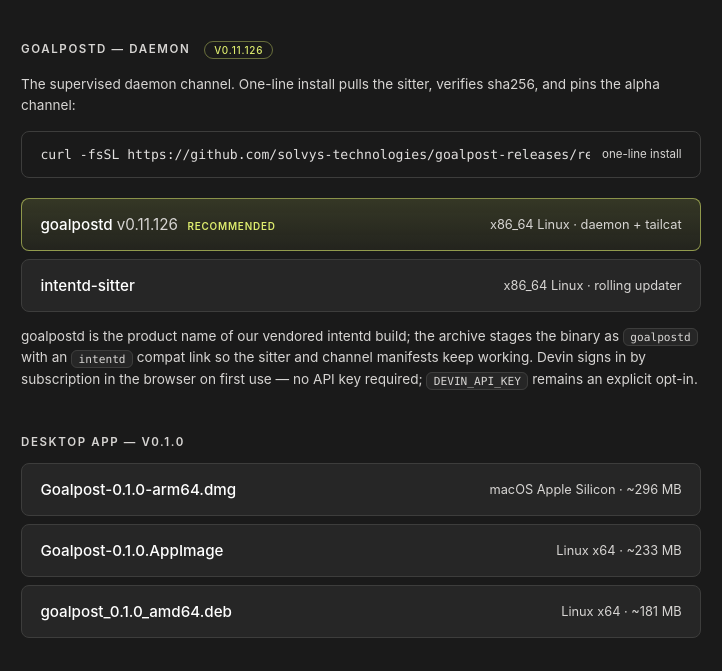
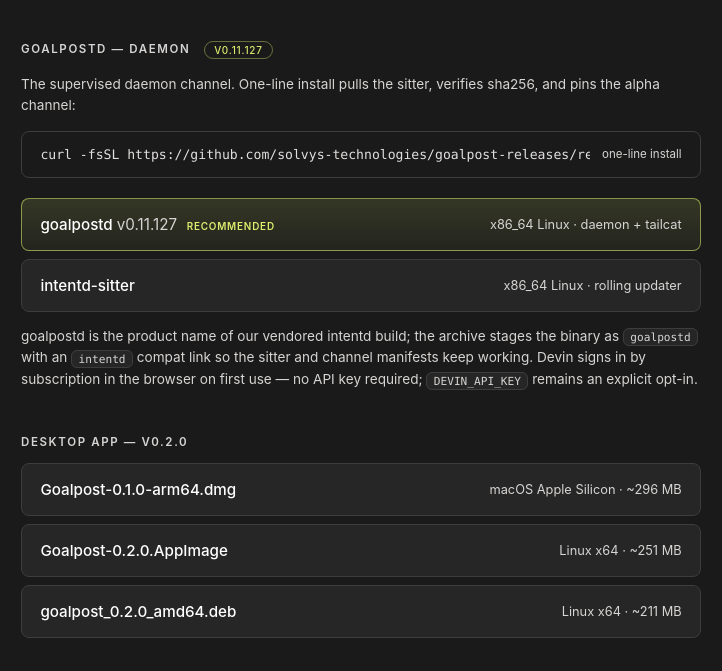
Before and after one commit to solvys-technologies/goalpost-releases, a plain HTML site: page download/index.html in a window 1280 px wide. Shown: the part 252-923 px from the top of the page, 279-1001 px from the left. Drawn offline with Linux system fonts and the light colour scheme.

Commit message:
download: goalpostd v0.11.127 + Goalpost app v0.2.0

```diff
--- a/download/index.html
+++ b/download/index.html
@@ -117,15 +117,15 @@
      support. Artifacts are served anonymously from
      <a href="https://github.com/solvys-technologies/goalpost-releases/releases">solvys-technologies/goalpost-releases</a>.</p>
 
-  <h2>goalpostd — daemon <span class="tag">v0.11.126</span></h2>
+  <h2>goalpostd — daemon <span class="tag">v0.11.127</span></h2>
   <p class="note">The supervised daemon channel. One-line install pulls the sitter,
      verifies sha256, and pins the alpha channel:</p>
   <div class="install">
     <code>curl -fsSL https://github.com/solvys-technologies/goalpost-releases/releases/download/sitter-latest/install.sh | sh</code>
     <span class="hint">one-line install</span>
   </div>
-  <a class="card primary" href="https://github.com/solvys-technologies/goalpost-releases/releases/download/v0.11.126/goalpostd-x86_64-unknown-linux-gnu.tar.xz">
-    <span class="name">goalpostd <span class="ver">v0.11.126</span></span>
+  <a class="card primary" href="https://github.com/solvys-technologies/goalpost-releases/releases/download/v0.11.127/goalpostd-x86_64-unknown-linux-gnu.tar.xz">
+    <span class="name">goalpostd <span class="ver">v0.11.127</span></span>
     <span class="meta">x86_64 Linux · daemon + tailcat</span></a>
   <a class="card" href="https://github.com/solvys-technologies/goalpost-releases/releases/download/sitter-latest/intentd-x86_64-unknown-linux-gnu.tar.xz">
     <span class="name">intentd-sitter</span><span class="meta">x86_64 Linux · rolling updater</span></a>
@@ -136,13 +136,13 @@
      first use — no API key required; <code class="inline">DEVIN_API_KEY</code>
      remains an explicit opt-in.</p>
 
-  <h2>Desktop app — v0.1.0</h2>
+  <h2>Desktop app — v0.2.0</h2>
   <a class="card" href="https://github.com/solvys-technologies/goalpost-releases/releases/download/v0.1.0/Goalpost-0.1.0-arm64.dmg">
     <span class="name">Goalpost-0.1.0-arm64.dmg</span><span class="meta">macOS Apple Silicon · ~296 MB</span></a>
-  <a class="card" href="https://github.com/solvys-technologies/goalpost-releases/releases/download/v0.1.0/Goalpost-0.1.0.AppImage">
-    <span class="name">Goalpost-0.1.0.AppImage</span><span class="meta">Linux x64 · ~233 MB</span></a>
-  <a class="card" href="https://github.com/solvys-technologies/goalpost-releases/releases/download/v0.1.0/goalpost_0.1.0_amd64.deb">
-    <span class="name">goalpost_0.1.0_amd64.deb</span><span class="meta">Linux x64 · ~181 MB</span></a>
+  <a class="card" href="https://github.com/solvys-technologies/goalpost-releases/releases/download/v0.2.0/Goalpost-0.2.0.AppImage">
+    <span class="name">Goalpost-0.2.0.AppImage</span><span class="meta">Linux x64 · ~251 MB</span></a>
+  <a class="card" href="https://github.com/solvys-technologies/goalpost-releases/releases/download/v0.2.0/goalpost_0.2.0_amd64.deb">
+    <span class="name">goalpost_0.2.0_amd64.deb</span><span class="meta">Linux x64 · ~211 MB</span></a>
 
   <footer>
     <span>Solvys Technologies</span>
```
